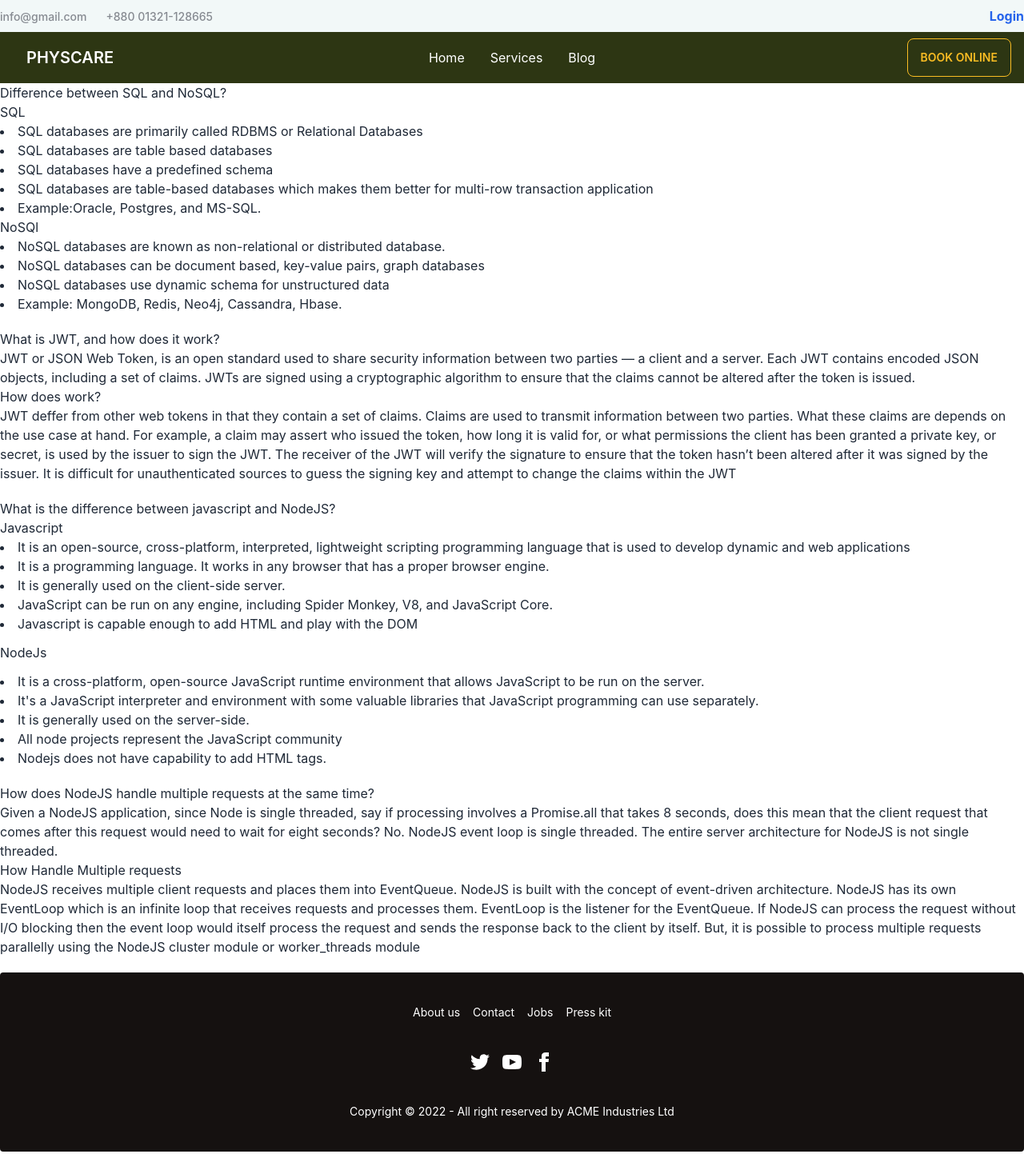
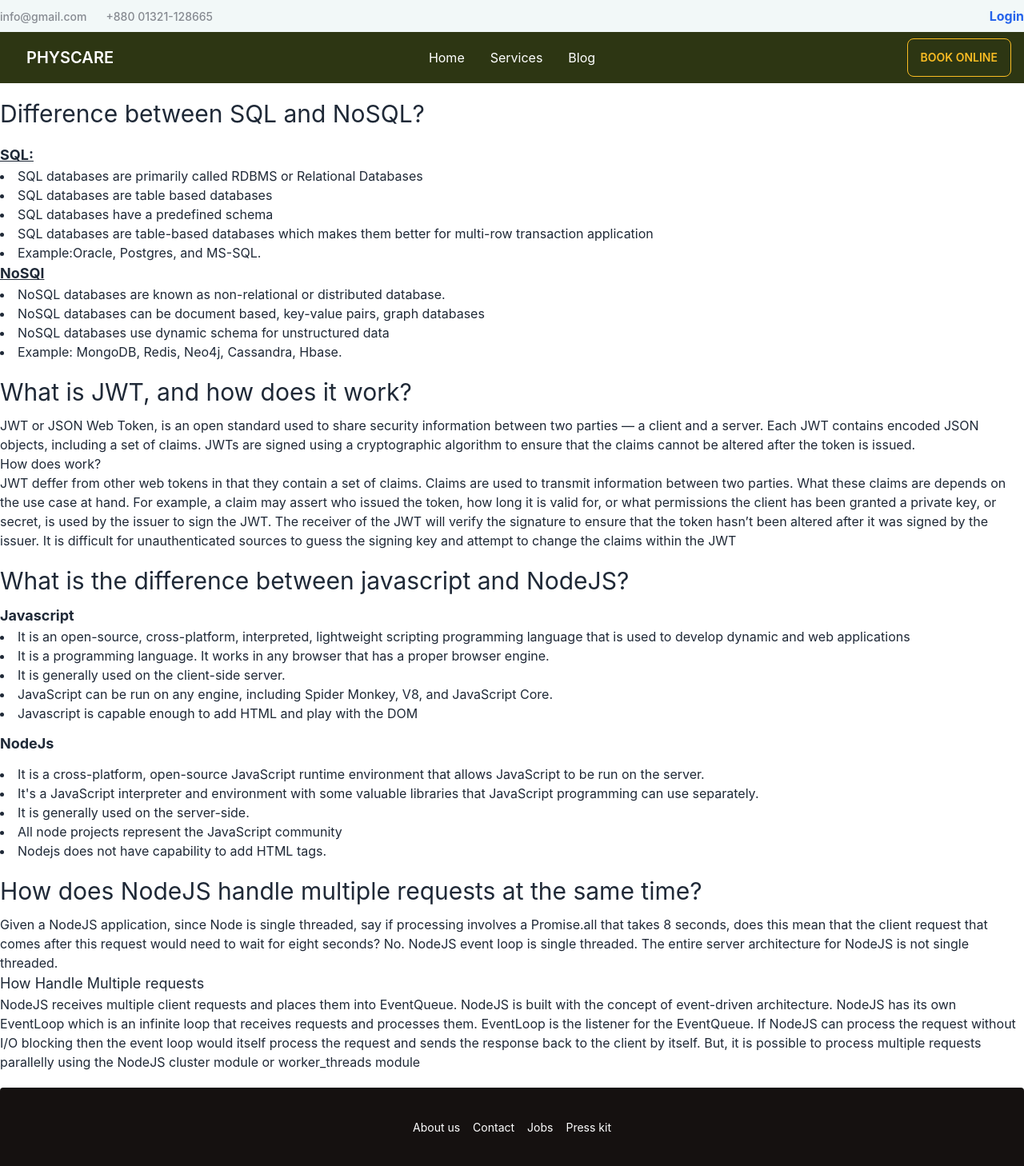
Before and after one commit to nishad0055/physio-service, a React (Create React App) app: page /blog in a window 1280 px wide. Shown: the top 1458 px of the page at 80% size. Built offline with nearby package versions, Linux system fonts and the light colour scheme; no server answers.

Commit message:
title setup

```diff
--- a/src/Pages/AllServices/AllServices.js
+++ b/src/Pages/AllServices/AllServices.js
@@ -2,11 +2,13 @@ import React, { useEffect, useState,} from 'react';
 import { useLoaderData } from 'react-router-dom';
 import AllServiceCard from './AllServiceCard/AllServiceCard';
 import FadeLoader from "react-spinners/FadeLoader";
+import useTitle from '../../hooks/useTitle';
 
 const AllServices = () => {
 
     const allservices = useLoaderData()
      const [loading ,setLoading] = useState(false)
+     useTitle('Physiotherapy services')
      useEffect(()=>{
          setLoading(true)
          setTimeout(()=>{
--- a/src/Pages/Blogs/Blog.js
+++ b/src/Pages/Blogs/Blog.js
@@ -1,25 +1,27 @@
 import React from 'react';
+import useTitle from '../../hooks/useTitle';
 
 const Blog = () => {
+   useTitle('Blog')
     return (
         <div className='container mx-auto' >
            <div>
-               <h2>Difference between SQL and NoSQL?</h2>
-               <h2>SQL</h2>
+               <h2 className='text-3xl my-5' >Difference between SQL and NoSQL?</h2>
+               <h2 className='text-lg font-bold underline' >SQL:</h2>
                <li>SQL databases are primarily called RDBMS or Relational Databases</li>
                <li>SQL databases are table based databases</li>
                <li>	SQL databases have a predefined schema</li>
                <li>
                 SQL databases are table-based databases which makes them better for multi-row transaction application</li>
                 <li>Example:Oracle, Postgres, and MS-SQL.</li>
-                <h2>NoSQl</h2>
+                <h2 className='text-lg font-bold underline' >NoSQl</h2>
                 <li>NoSQL databases are known as non-relational or distributed database.</li>
                 <li>NoSQL databases can be document based, key-value pairs, graph databases</li>
                 <li>NoSQL databases use dynamic schema for unstructured data</li>
                 <li>Example: MongoDB, Redis, Neo4j, Cassandra, Hbase.</li>
            </div>
            <div className='my-5'>
-             <h2>What is JWT, and how does it work?</h2>
+             <h2 className='text-3xl my-3' >What is JWT, and how does it work?</h2>
              <p>JWT or JSON Web Token, is an open standard used to share security information between two parties — a client and a server. Each JWT contains encoded JSON objects, including a set of claims. JWTs are signed using a cryptographic algorithm to ensure that the claims cannot be altered after the token is issued.</p>
              <h2>How does work?</h2>
              <p>JWT deffer from other web tokens in that they contain a set of claims. Claims are used to transmit information between two parties. What these claims are depends on the use case at hand. For example, a claim may assert who issued the token, how long it is valid for, or what permissions the client has been granted
@@ -27,14 +29,14 @@ const Blog = () => {
              </p>
            </div>
            <div className="my-5">
-            <h2>What is the difference between javascript and NodeJS?</h2>
-            <h1>Javascript</h1>
+            <h2 className='text-3xl my-3' >What is the difference between javascript and NodeJS?</h2>
+            <h1 className='text-lg font-bold' >Javascript</h1>
             <li>It is an open-source, cross-platform, interpreted, lightweight scripting programming language that is used to develop dynamic and web applications</li>
             <li>	It is a programming language. It works in any browser that has a proper browser engine.</li>
             <li>It is generally used on the client-side server.</li>
             <li>JavaScript can be run on any engine, including Spider Monkey, V8, and JavaScript Core.</li>
             <li>	Javascript is capable enough to add HTML and play with the DOM</li>
-              <h2 className='my-3' >NodeJs</h2>
+              <h2 className='my-3 text-lg font-bold' >NodeJs</h2>
               <li>It is a cross-platform, open-source JavaScript runtime environment that allows JavaScript to be run on the server.</li>
               <li>It's a JavaScript interpreter and environment with some valuable libraries that JavaScript programming can use separately.</li>
               <li>It is generally used on the server-side.</li>
@@ -42,11 +44,11 @@ const Blog = () => {
               <li>Nodejs does not have capability to add HTML tags.</li>
            </div>
            <div className="my-5">
-            <h2>How does NodeJS handle multiple requests at the same time?</h2>
+            <h2 className='text-3xl my-3' >How does NodeJS handle multiple requests at the same time?</h2>
             <p>
             Given a NodeJS application, since Node is single threaded, say if processing involves a Promise.all that takes 8 seconds, does this mean that the client request that comes after this request would need to wait for eight seconds?
             No. NodeJS event loop is single threaded. The entire server architecture for NodeJS is not single threaded.</p>
-            <h2>How Handle Multiple requests</h2>
+            <h2 className='text-lg' >How Handle Multiple requests</h2>
 
             <p>
             NodeJS receives multiple client requests and places them into EventQueue. NodeJS is built with the concept of event-driven architecture. NodeJS has its own EventLoop which is an infinite loop that receives requests and processes them. EventLoop is the listener for the EventQueue.
--- a/src/Pages/Login/Login.js
+++ b/src/Pages/Login/Login.js
@@ -5,6 +5,7 @@ import { Link, useNavigate } from 'react-router-dom';
 import login from '../../assets/account/login.jpg';
 import { AuthContext } from '../../contexts/AuthProvider/AuthProvider';
 import FadeLoader from "react-spinners/FadeLoader";
+import useTitle from '../../hooks/useTitle';
 
 
 const Login = () => {
@@ -12,7 +13,7 @@ const Login = () => {
      const {createSignIn , googleSignIn} = useContext(AuthContext)
      const provider = new GoogleAuthProvider()
      const navigate = useNavigate()
-
+     useTitle('login')
     const [loading, setLoading] = useState(false)
     useEffect(()=>{
         setLoading(true)
--- a/src/Pages/MyReviews/MyReviews.js
+++ b/src/Pages/MyReviews/MyReviews.js
@@ -3,11 +3,12 @@ import { AuthContext } from '../../contexts/AuthProvider/AuthProvider';
 import ReviewTable from './ReviewTable/ReviewTable';
 import { ToastContainer, toast } from 'react-toastify';
 import 'react-toastify/dist/ReactToastify.css';
+import useTitle from '../../hooks/useTitle';
 
 const MyReviews = () => {
     const {user} = useContext(AuthContext)
     const [myreveiws, setMyreviews] = useState([])
-
+     useTitle('MyReview')
     const handleDelete =(_id) =>{
         const agree = window.confirm("Are you sure want to delete");
         if(agree){
--- a/src/Pages/ServiceAdd/ServiceAdd.js
+++ b/src/Pages/ServiceAdd/ServiceAdd.js
@@ -1,9 +1,11 @@
 import React from 'react';
 import { ToastContainer, toast } from 'react-toastify';
 import 'react-toastify/dist/ReactToastify.css';
+import useTitle from '../../hooks/useTitle';
 
 const ServiceAdd = () => {
 
+    useTitle('Add-service')
     const handleSubmit = (event) =>{
       event.preventDefault();
 
--- a/src/Pages/ServiceDetails/ServiceDetails.js
+++ b/src/Pages/ServiceDetails/ServiceDetails.js
@@ -4,6 +4,7 @@ import { AuthContext } from '../../contexts/AuthProvider/AuthProvider';
 import ShowReview from '../ShowReview/ShowReview';
 import { ToastContainer, toast } from 'react-toastify';
 import 'react-toastify/dist/ReactToastify.css';
+import useTitle from '../../hooks/useTitle';
 
 
 const ServiceDetails = () => {
@@ -11,6 +12,7 @@ const ServiceDetails = () => {
      const {user} = useContext(AuthContext)
      const navigate = useNavigate();
      const[reviews, setReviews]= useState([])
+     useTitle('Service-details')
 
      useEffect(()=>{
              fetch(`http://localhost:5000/reviews?service=${_id}`)
--- a/src/Pages/Signup/Signup.js
+++ b/src/Pages/Signup/Signup.js
@@ -3,13 +3,14 @@ import { useContext } from 'react';
 import { Link } from 'react-router-dom';
 import signup from '../../assets/account/signup.png'
 import { AuthContext } from '../../contexts/AuthProvider/AuthProvider';
+import useTitle from '../../hooks/useTitle';
 
 
 const Signup = () => {
 
      const {createUser, googleSignIn} = useContext(AuthContext)
      const provider = new GoogleAuthProvider();
-
+    useTitle('signup')
     const handleSignUp = (event) =>{
         event.preventDefault();
         const form = event.target;
--- a/src/Shared/Footer/Footer.js
+++ b/src/Shared/Footer/Footer.js
@@ -1,14 +1,15 @@
 import React from 'react';
+import { Link } from 'react-router-dom';
 
 const Footer = () => {
     return (
         <div>
             <footer className="footer footer-center p-10 bg-[#151110] text-base-content rounded">
   <div className="grid grid-flow-col gap-4 text-white">
-    <a className="link link-hover">About us</a>
-    <a className="link link-hover">Contact</a>
-    <a className="link link-hover">Jobs</a>
-    <a className="link link-hover">Press kit</a>
+    <Link className="link link-hover">About us</Link>
+    <Link className="link link-hover">Contact</Link>
+    <Link className="link link-hover">Jobs</Link>
+    <Link className="link link-hover">Press kit</Link>
   </div>
   <div>
     <div className="grid grid-flow-col gap-4 text-white">
@@ -18,7 +19,7 @@ const Footer = () => {
     </div>
   </div>
   <div>
-    <p className='text-white' >Copyright © 2022 - All right reserved by ACME Industries Ltd</p>
+    <p className='text-white' >Copyright © 2022 - All right reserved by Physcare.com</p>
   </div>
 </footer>
         </div>
--- /dev/null
+++ b/src/hooks/useTitle.js
@@ -0,0 +1,10 @@
+import { useEffect } from "react"
+
+const useTitle = (title) =>{
+
+    useEffect(()=>{
+          document.title = `${title} | Physcare.com`
+    },[title])
+}
+
+export default useTitle;
```
